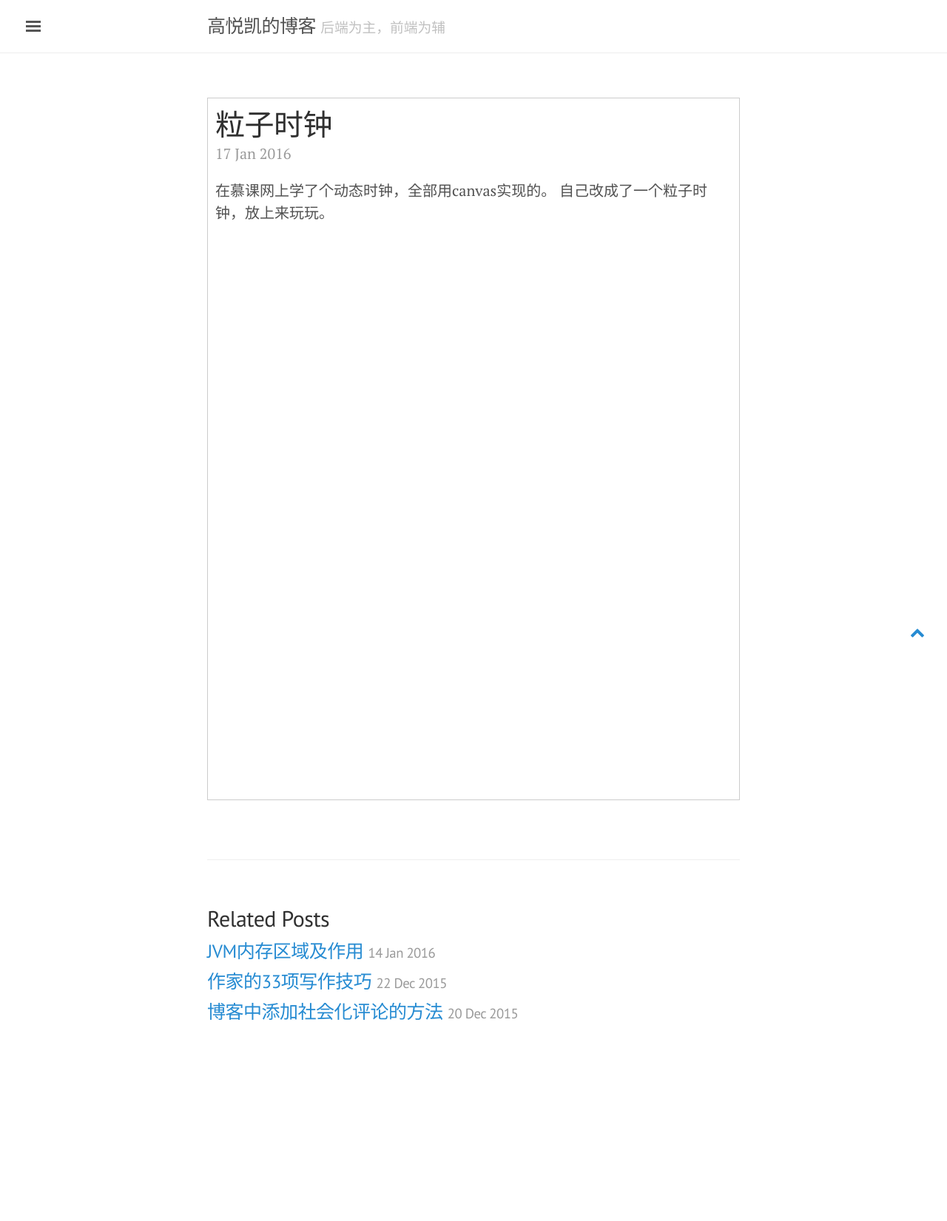
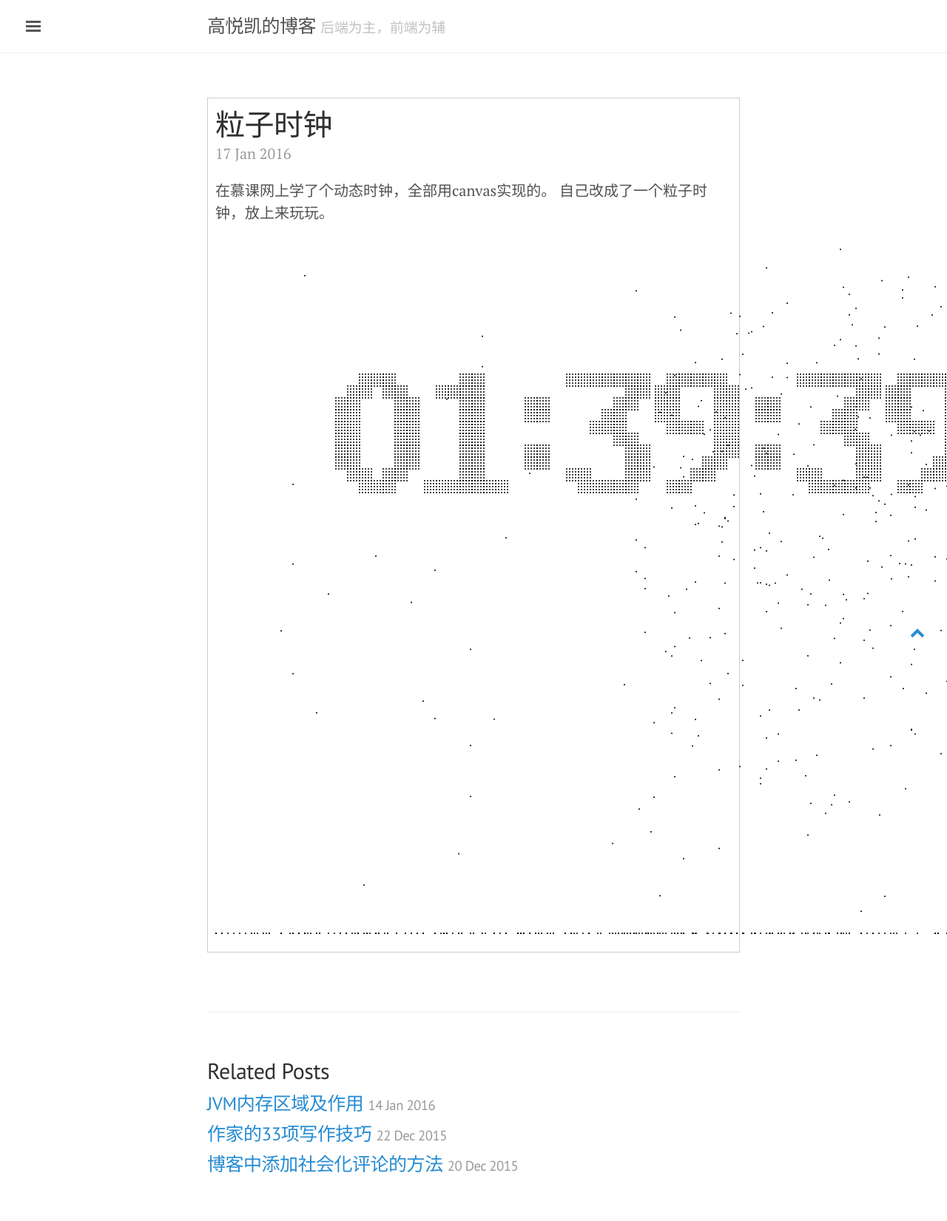
Before and after one commit to gyk6985432/myBlog, a Jekyll site: the page built from _posts/2016-1-17-canvas-clock.html, in a window 1280 px wide. Shown: the whole page at 74% size. Built offline with Jekyll 4.4.1, drawn with Linux system fonts in a browser that asks for light colours; nearby versions of some CDN libraries; comment, search, counter and statistics services are not loaded; before the commit the page ends 1445 px from its top, so only the background shows below that.

Commit message:
clock style

```diff
--- a/_posts/2016-1-17-canvas-clock.html
+++ b/_posts/2016-1-17-canvas-clock.html
@@ -8,11 +8,9 @@ title: 粒子时钟
 
 
 {{ excerpt_separator}}
-<div id="main" style="width:800px;height:768px">
-<canvas id="canvas" style="width:100%">
+<canvas id="canvas">
     您的浏览器不支持canvas，请更换浏览器
 </canvas>
-</div>
 <script type="text/javascript">
     digit =
     [
```
Also changed, not shown: other parts of _posts/2016-1-17-canvas-clock.html (+2 -2 lines).
